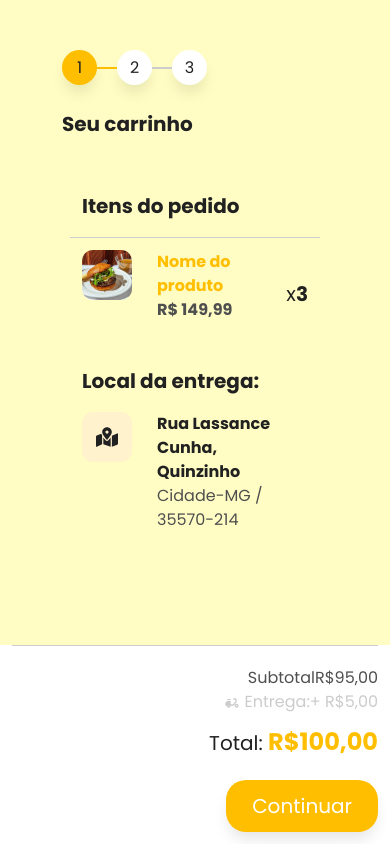
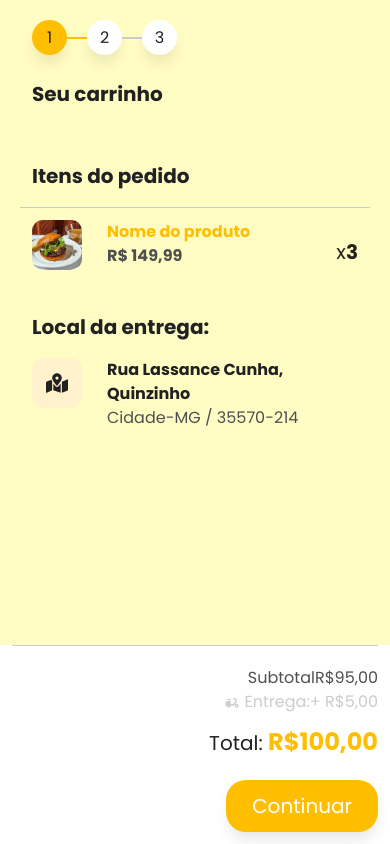
Before and after one commit to brennerpaiva/restaurant, a Next.js app: page /cart in a window 390 px wide. Built offline with nearby package versions, Linux system fonts and the light colour scheme.

Commit message:
style: implemented responsive style in cart

```diff
--- a/src/app/cart/cart.modules.css
+++ b/src/app/cart/cart.modules.css
@@ -12,3 +12,9 @@
   overflow-x: hidden;
   padding-bottom: 140px;
 }
+
+@media (max-width: 765px) {
+  .modal-full {
+    padding: 20px;
+  }
+}
--- a/src/app/cart/components/CartProduct/cartProduct.modules.css
+++ b/src/app/cart/components/CartProduct/cartProduct.modules.css
@@ -4,7 +4,7 @@
 .modal-full .item-carrinho {
   display: flex;
   justify-content: center;
-  padding: 20px !important;
+  padding: 20px;
   border-top: 1px solid var(--color-separate);
 }
 
@@ -44,3 +44,29 @@
   justify-content: center;
   align-items: center;
 }
+
+@media (max-width: 765px) {
+  .modal-full .img-produto img {
+    width: 72px !important;
+  }
+
+  .modal-full .dados-produto {
+    padding-left: 15px;
+    padding-right: 15px;
+    display: grid;
+  }
+
+  .modal-full .item-carrinho {
+    padding-left: 0px !important;
+    padding-right: 0px !important;
+  }
+
+  .modal-full .title-produto,
+  .modal-full .price-produto {
+    font-size: 16px !important;
+  }
+
+  .wrapper-button {
+    margin: auto 0;
+  }
+}
--- a/src/app/cart/components/CartProduct/index.tsx
+++ b/src/app/cart/components/CartProduct/index.tsx
@@ -18,10 +18,12 @@ export default function CartProduct() {
               <strong>Nome do produto</strong>
             </p>
             <p className="price-produto">
-              <strong>R$ 149,99</strong>
+              <strong>R$149,99</strong>
             </p>
           </div>
-          <UnitsButtons />
+          <div className="wrapper-button">
+            <UnitsButtons />
+          </div>
         </div>
       </div>
     </>
--- a/src/app/cart/components/CartResume/cartResume.modules.css
+++ b/src/app/cart/components/CartResume/cartResume.modules.css
@@ -82,3 +82,8 @@
 .cidade-endereco {
   margin-bottom: 14px;
 }
+
+#resumoCarrinho {
+  padding: 0;
+  margin-bottom: 40px;
+}
```
Also changed, not shown: src/app/cart/components/CartAddressForm/cartAddressForm.modules.css (+9 -0 lines), src/app/cart/components/CartAddressForm/index.tsx (+9 -9 lines).
